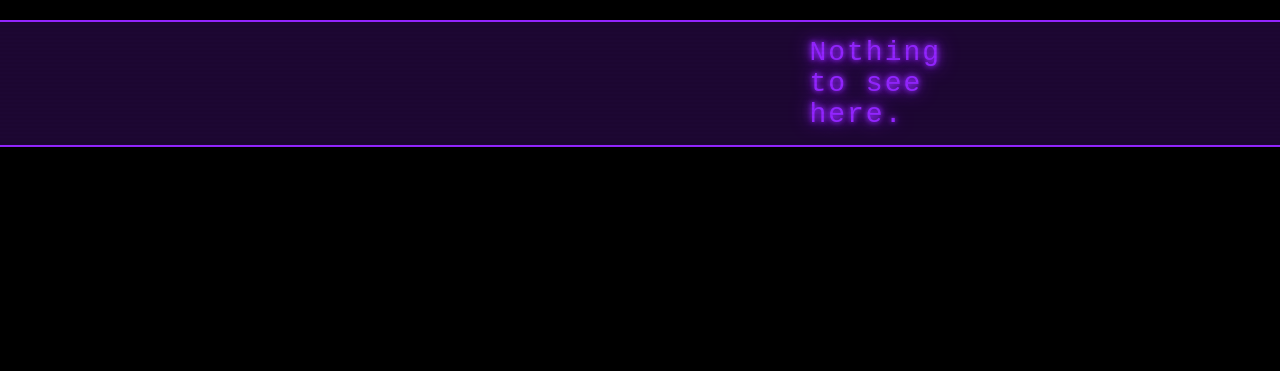
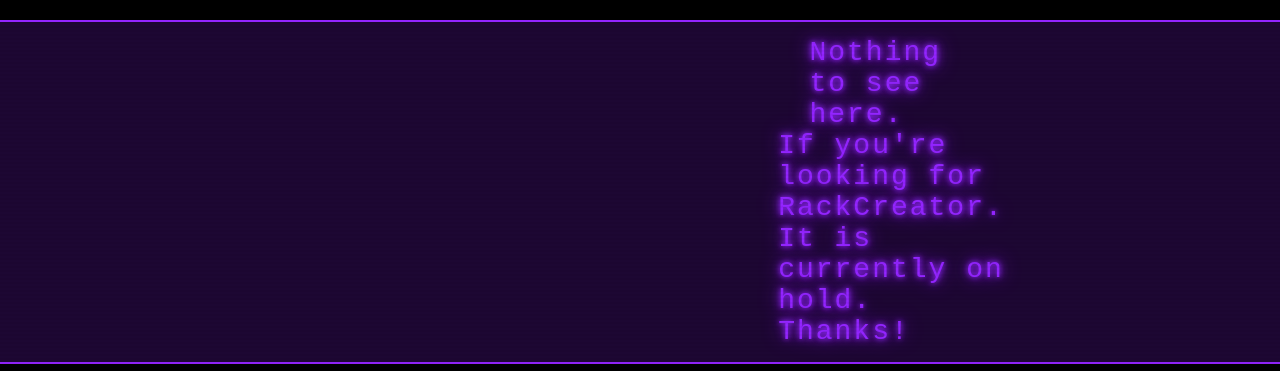
Before and after one commit to all3nxdPOCs/zsecretpocs, a plain HTML site: page index.html in a window 1280 px wide. Shown: the top 371 px of the page. Drawn offline with Linux system fonts and the light colour scheme.

Commit message:
Update index.html

```diff
--- a/index.html
+++ b/index.html
@@ -119,6 +119,7 @@
     <div class="timer">30</div>
     <div class="marquee-container">
         <div class="marquee-text">Nothing to see here.</div>
+        <div class="marquee-text">If you're looking for RackCreator. It is currently on hold. Thanks!</div>
     </div>
 
     <script>
```
